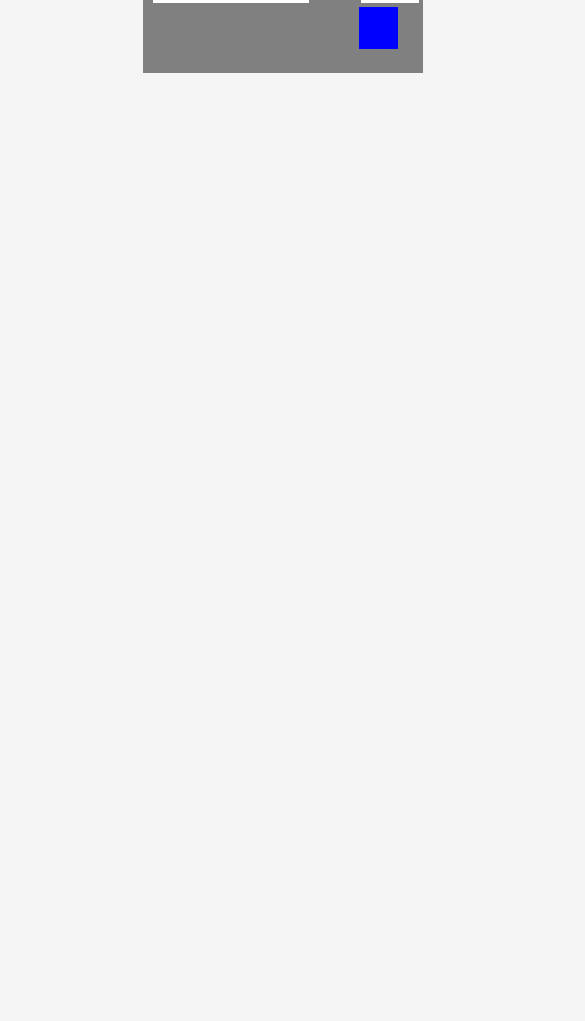
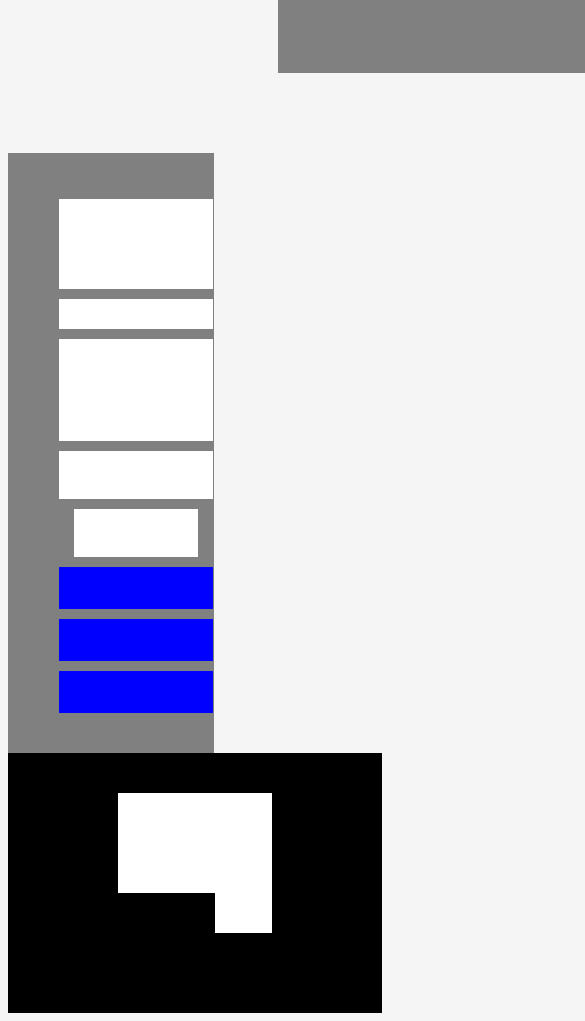
Before and after one commit to Yuzzi997/abstracted-website2, a plain HTML site: page index.html in a window 390 px wide. Shown: the part 865-1886 px from the top of the page, 585 px wide, since content can reach past the window. Before the commit the page ends 1006 px from the top, so only its background shows below. Drawn offline with Linux system fonts and the light colour scheme.

Commit message:
css update

```diff
--- a/css/style.css
+++ b/css/style.css
@@ -52,6 +52,7 @@ nav {
     margin-top:80px;
     margin-left:270px;
     margin-bottom:60px;
+    flex-wrap: wrap;
 
 }
 
@@ -94,7 +95,7 @@ nav {
     margin-top:80px;
     justify-content: space-evenly;
     flex-direction: column;
-
+    flex-wrap: wrap;
 }
 
 #sign-in{
@@ -157,3 +158,63 @@ nav {
     margin-bottom: 10px;
     margin-left:50px;
 }
+
+.copyright{
+    background-color: black;
+    width:100%;
+    height:260px;
+    display:flex;
+    flex-direction: row;
+    justify-content: space-evenly;
+}
+
+#first-column{
+    background-color: white;
+    width:17%;
+    height:100px;
+    margin-top: 40px;
+    margin-left:110px;
+}
+
+#second-column{
+    background-color: white;
+    width:15%;
+    height:100px;
+    margin-top: 40px;
+}
+#third-column{
+    background-color: white;
+    width:10%;
+    height:100px;
+    margin-top: 40px;
+}
+#logo-column{
+    background-color: white;
+    width:25%;
+    height:140px;
+    margin-top: 40px;
+    margin-right:110px;
+}
+
+@media (max-width: 768px) {
+
+    main{
+        flex-direction: column-reverse;
+    }
+    .two{
+        flex: auto;
+        display: flex;
+        align-items: center;
+        justify-content: center;
+            }
+          }
+
+
+@media screen and (max-width: 600px) {
+    .one {
+       flex-direction: column;
+            flex-direction: column-reverse;
+            justify-items: center;
+            grid-template-columns: repeat(1, 1fr);
+        }
+    }
--- a/index.html
+++ b/index.html
@@ -23,7 +23,7 @@
 
     <main>
 
-            <section class="chart">
+
                 <div class="one">
                     <div id="welcome"></div>
                     <div id="warning"></div>
@@ -34,16 +34,16 @@
                 <div class="two">
                     <div id="sign-in"></div>
                     <div id="exist-account"></div>
-                    <div id="email-text"></div>
+
                     <div id="email"></div>
-                    <div id="password"></div>
-                    <div id="sign-in"></div>
+
+                    <div id="sign-in-green"></div>
                     <div id="forgot-text"></div>
                     <div id="quickpay"></div>
                     <div id="charges"></div>
                     <div id="schedule"></div>
                 </div>
-            </section>
+
 
 
         <section class="copyright">
```
